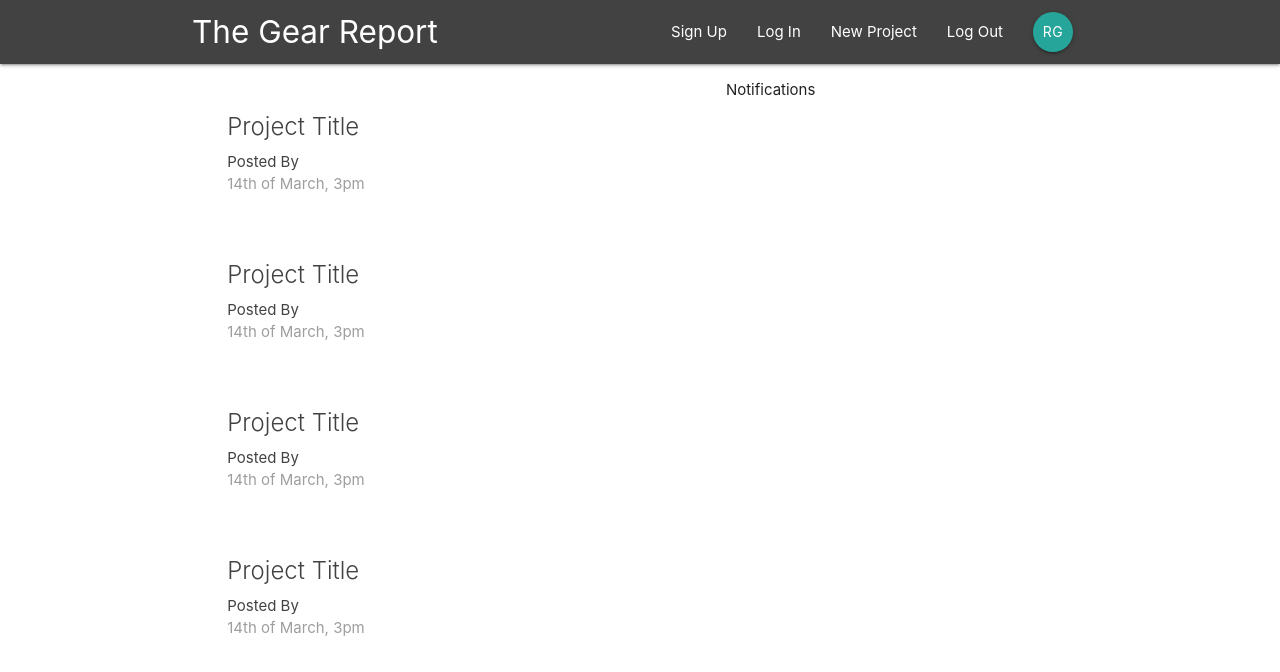
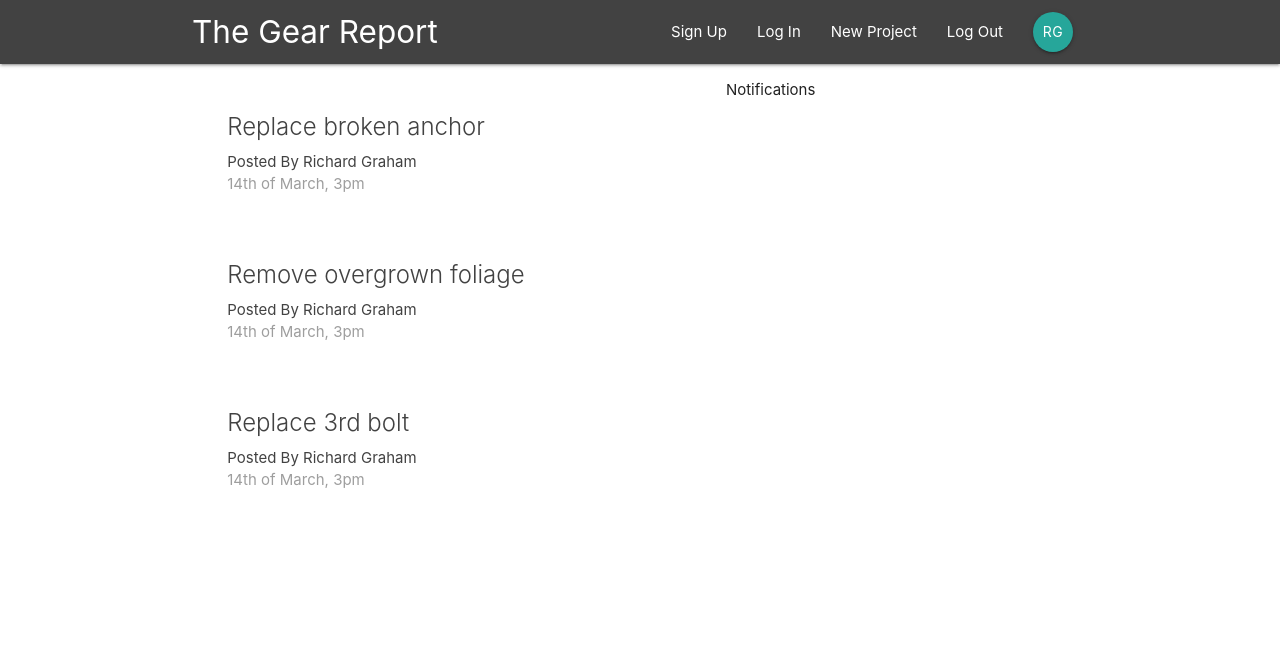
Before and after one commit to richard-graham/react-redux-firebase, a React (Create React App) app: page / in a window 1280 px wide. Shown: the top 672 px of the page. Built offline with nearby package versions, Linux system fonts and the light colour scheme.

Commit message:
connected application to store then outputted to DOM with Project Summary

```diff
--- a/src/components/dashboard/Dashboard.js
+++ b/src/components/dashboard/Dashboard.js
@@ -6,12 +6,12 @@
 
 class Dashboard extends React.Component {
   render() {
-    console.log(this.props);
+    const { projects } = this.props
     return (
       <div className='dashboard container'>
         <div className='row'>
           <div className='col s12 m6'>
-            <ProjectList />
+            <ProjectList projects={projects}  />
           </div>
           <div className='col s12 m5 offset-m1'>
             <Notifications/>
--- a/src/components/projects/ProjectList.js
+++ b/src/components/projects/ProjectList.js
@@ -1,13 +1,14 @@
 import React from 'react'
 import ProjectSummary from './ProjectSummary'
 
-const ProjectList = () => {
+const ProjectList = ({projects}) => {
   return (
     <div className='project-list section'>
-      <ProjectSummary />
-      <ProjectSummary />
-      <ProjectSummary />
-      <ProjectSummary />
+      {projects && projects.map(project => {
+        return (
+          <ProjectSummary project={project} key={project.id} />
+        )
+      })}
     </div>
   )
 }
--- a/src/components/projects/ProjectSummary.js
+++ b/src/components/projects/ProjectSummary.js
@@ -1,11 +1,11 @@
 import React from 'react'
 
-const ProjectSummary = (props) => {
+const ProjectSummary = ({project}) => {
   return (
     <div className='card z-depth-0 project-summary'>
         <div className='card-content grey-text text-darken-3'>
-          <span className='card-title'>Project Title</span>
-            <p>Posted By {props.name}</p>
+          <span className='card-title'>{project.title}</span>
+            <p>Posted By Richard Graham</p>
             <p className='grey-text'>14th of March, 3pm</p>
         </div>
       </div>
```
